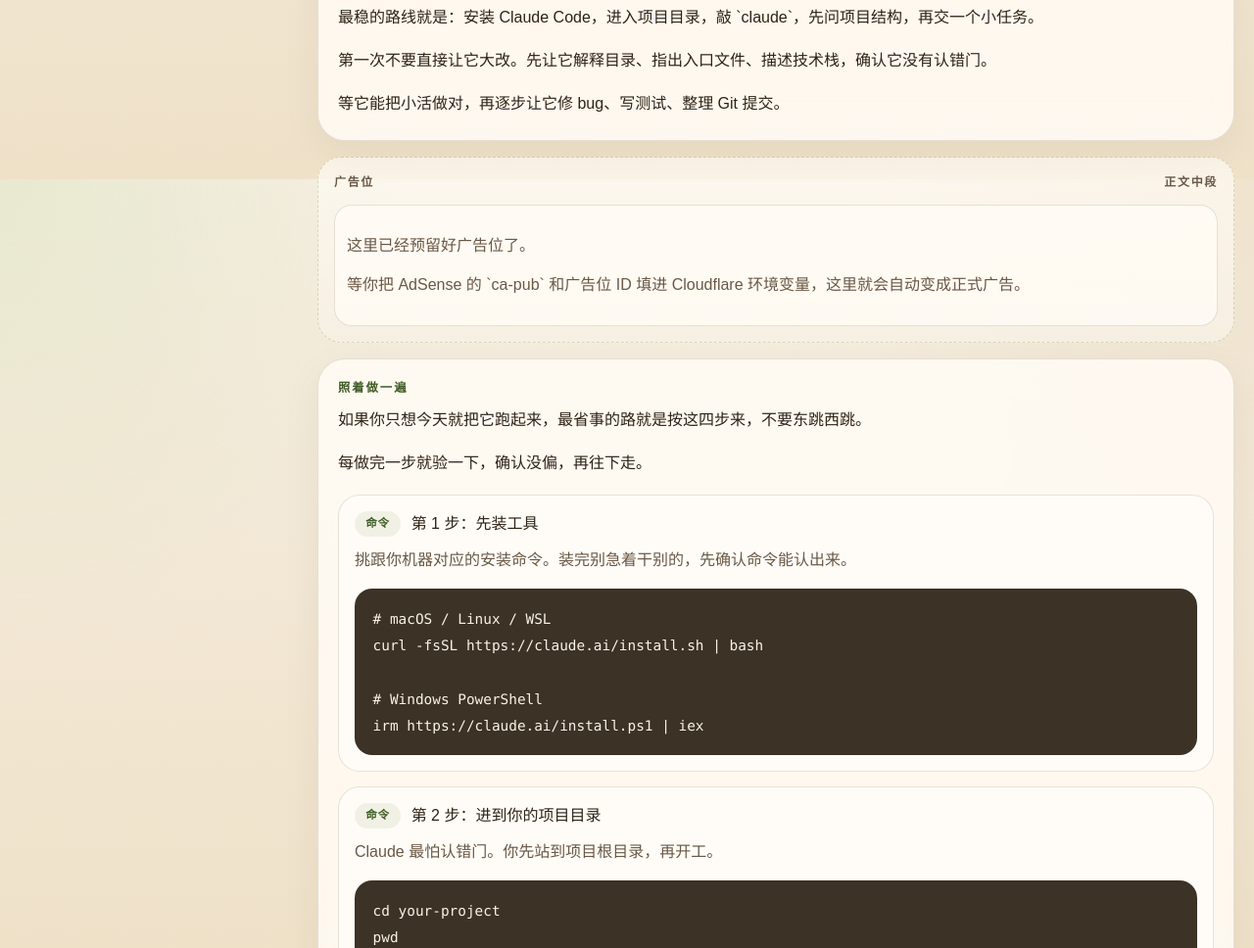
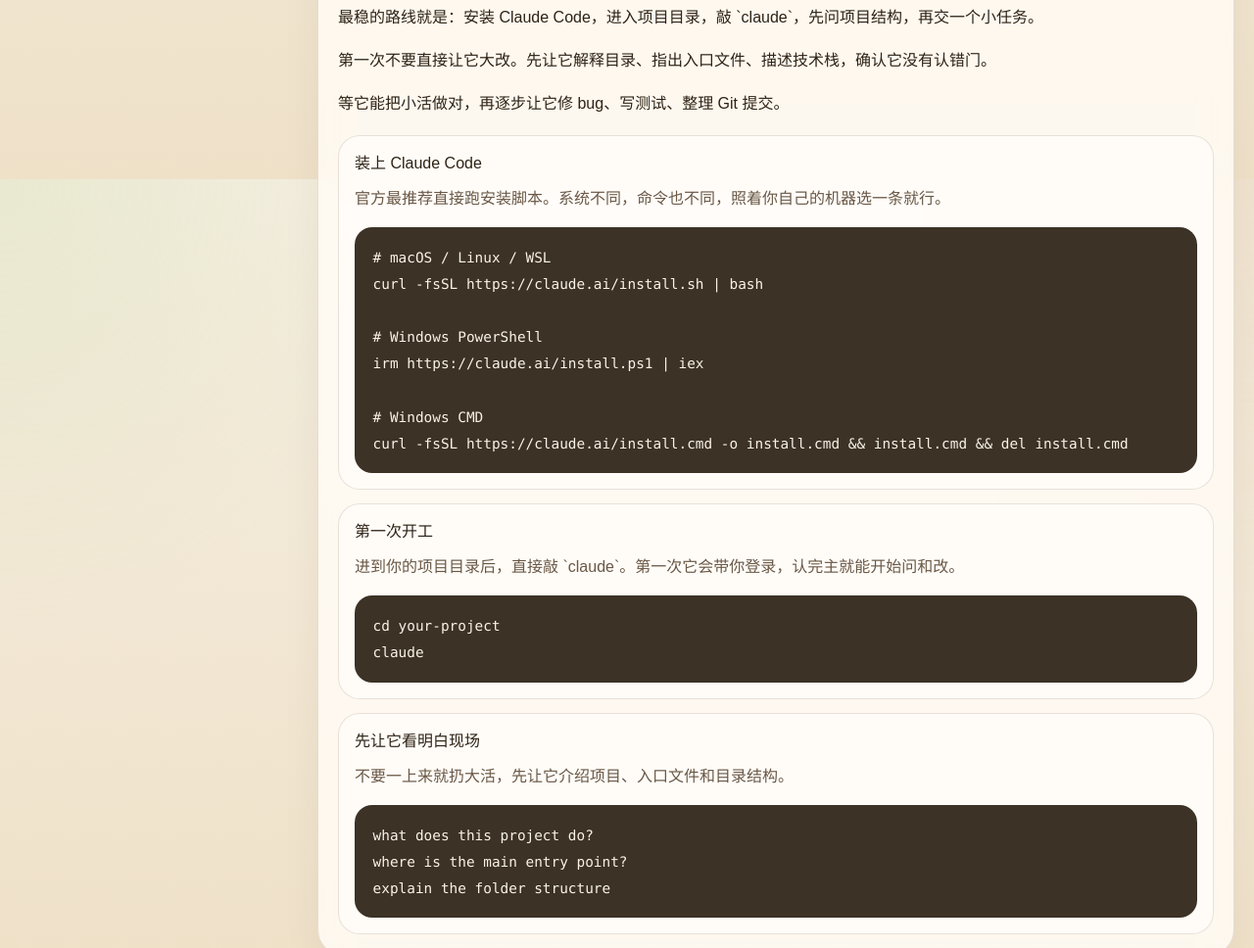
Before and after one commit to yingziwj/explain-claude-code, an Astro site: page /docs/en/quickstart in a window 1280 px wide. Shown: the part 617-1585 px from the top of the page at 98% size. Built offline with nearby package versions, Linux system fonts and the light colour scheme; Astro itself is replaced by a stand-in of ours.

Commit message:
Restore key steps and code blocks in doc intro

```diff
--- a/src/components/DocShell.astro
+++ b/src/components/DocShell.astro
@@ -81,6 +81,20 @@
 						{explainSection?.paragraphs.map((paragraph) => <p>{paragraph}</p>)}
 						{practiceSection?.paragraphs.map((paragraph) => <p>{paragraph}</p>)}
 					</div>
+					{practiceSection?.steps?.length ? (
+						<div class="doc-steps">
+							{practiceSection.steps.map((step) => (
+								<div class="doc-step">
+									<div class="doc-step__head">
+										{step.kind ? <span class={`doc-step__tag doc-step__tag--${step.kind}`}>{stepKindLabel(step.kind)}</span> : null}
+										<h3>{step.title}</h3>
+									</div>
+									<p>{step.body}</p>
+									{step.code ? <pre><code>{step.code}</code></pre> : null}
+								</div>
+							))}
+						</div>
+					) : null}
 				</section>
 
 				{showAdPlaceholders ? (
```
